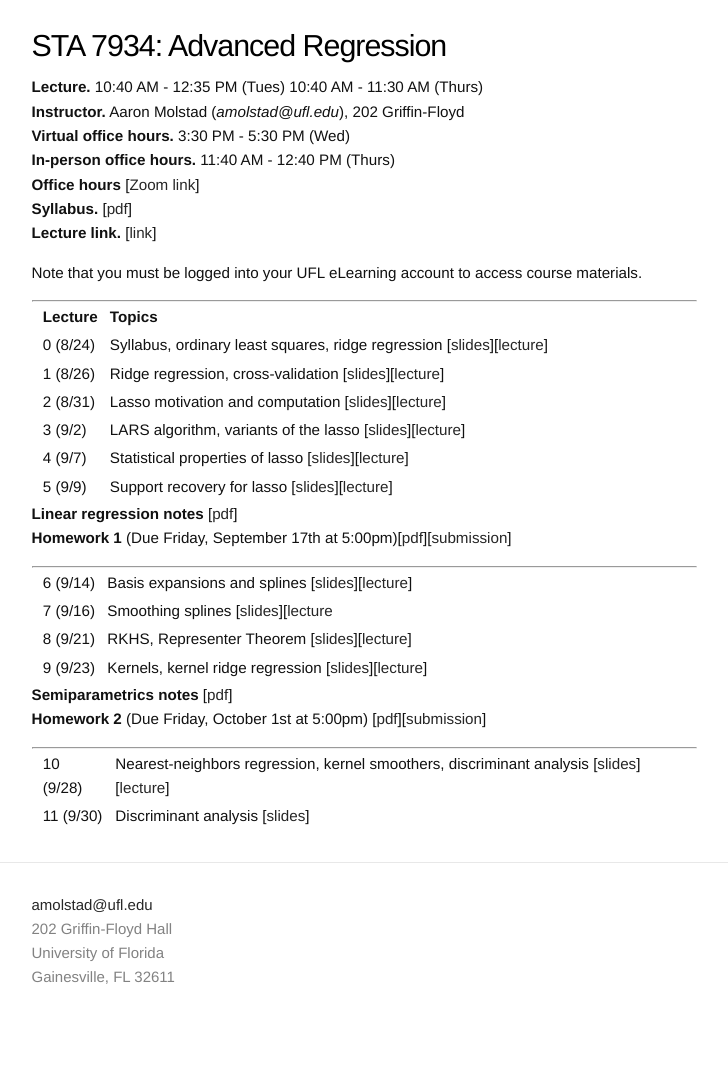
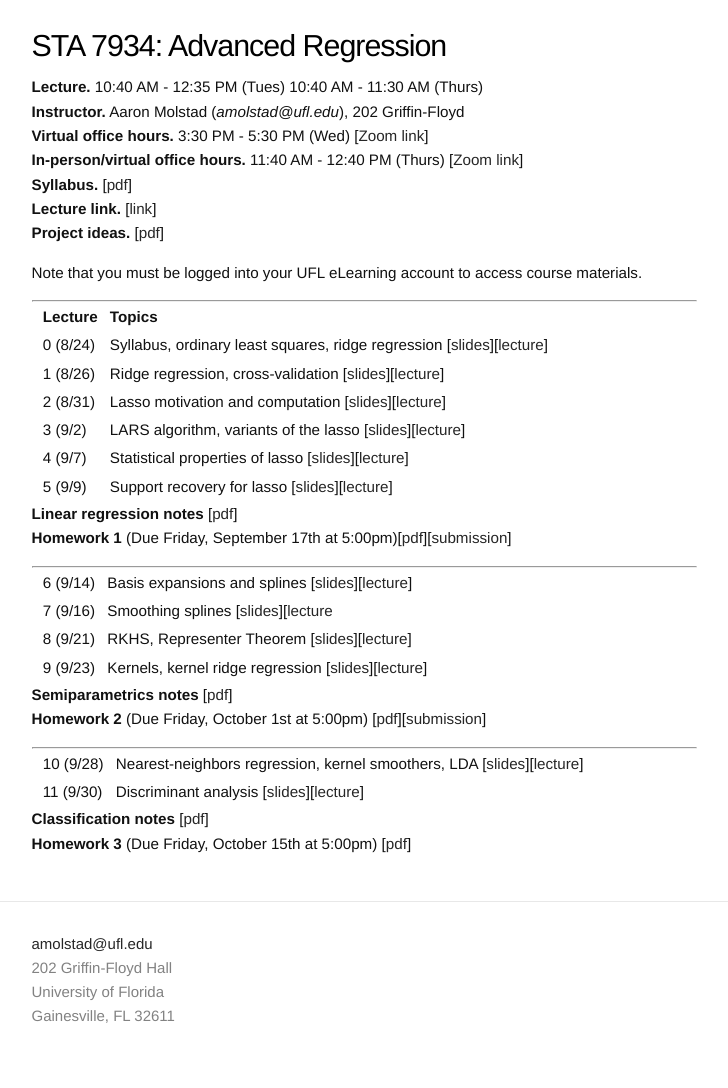
Before and after one commit to ajmolstad/ajmolstad.github.io, a Jekyll site: the page built from F21_STA7934.md, in a window 1280 px wide. Shown: the whole page, without its empty margins (276-1004 px from the left). Built offline with Jekyll 4.4.1, drawn with Linux system fonts in a browser that asks for light colours; before the commit the page ends 1049 px from its top, so only the background shows below that.

Commit message:
Update F21_STA7934.md

```diff
--- a/F21_STA7934.md
+++ b/F21_STA7934.md
@@ -6,11 +6,11 @@ permalink: /F21_STA7934/
 # STA 7934: Advanced Regression
 **Lecture.**  10:40 AM - 12:35 PM  (Tues) 10:40 AM - 11:30 AM (Thurs)
 **Instructor.** Aaron Molstad (*amolstad@ufl.edu*), 202 Griffin-Floyd
-**Virtual office hours.** 3:30 PM - 5:30 PM (Wed)
-**In-person office hours.** 11:40 AM - 12:40 PM (Thurs)
-**Office hours** [[Zoom link]( https://ufl.zoom.us/j/93568061252)]
+**Virtual office hours.** 3:30 PM - 5:30 PM (Wed) [[Zoom link]( https://ufl.zoom.us/j/93568061252)]
+**In-person/virtual office hours.** 11:40 AM - 12:40 PM (Thurs) [[Zoom link]( https://ufl.zoom.us/j/93568061252)]
 **Syllabus.** [[pdf](https://ufl.instructure.com/files/61637611/download?download_frd=1)]
 **Lecture link.** [[link]( https://ufl.zoom.us/j/92757556228?pwd=ZkZwTTBEZlpTUkhhLzFCREpMUklYQT09)]
+**Project ideas.** [[pdf](https://ufl.instructure.com/files/62710862/download?download_frd=1)]
 
 Note that you must be logged into your UFL eLearning account to access course materials.
 
@@ -37,10 +37,13 @@ Note that you must be logged into your UFL eLearning account to access course ma
 
 
 
-**Semiparametrics notes** [[pdf](https://ufl.instructure.com/files/62372837/download?download_frd=1)]
+**Semiparametrics notes** [[pdf](https://ufl.instructure.com/files/62710808/download?download_frd=1)]
 **Homework 2** (Due Friday, October 1st at 5:00pm) [[pdf](https://ufl.instructure.com/files/62577661/download?download_frd=1)][[submission](https://ufl.instructure.com/courses/437665/assignments/4900613)]
 
 -----------------
 
-|| 10 (9/28) || Nearest-neighbors regression, kernel smoothers, discriminant analysis [[slides](https://ufl.instructure.com/files/62577671/download?download_frd=1)][[lecture](https://ufl.instructure.com/files/62646214/download?download_frd=1)]||
- || 11 (9/30) || Discriminant analysis [[slides](https://ufl.instructure.com/files/62672305/download?download_frd=1)] ||
+|| 10 (9/28) || Nearest-neighbors regression, kernel smoothers, LDA [[slides](https://ufl.instructure.com/files/62577671/download?download_frd=1)][[lecture](https://ufl.instructure.com/files/62646214/download?download_frd=1)]||
+|| 11 (9/30) || Discriminant analysis [[slides](https://ufl.instructure.com/files/62672305/download?download_frd=1)][[lecture](https://ufl.instructure.com/files/62710871/download?download_frd=1)] ||
+
+**Classification notes** [[pdf](https://ufl.instructure.com/files/62710810/download?download_frd=1)]
+**Homework 3** (Due Friday, October 15th at 5:00pm) [[pdf](https://ufl.instructure.com/files/62710807/download?download_frd=1)]
```
